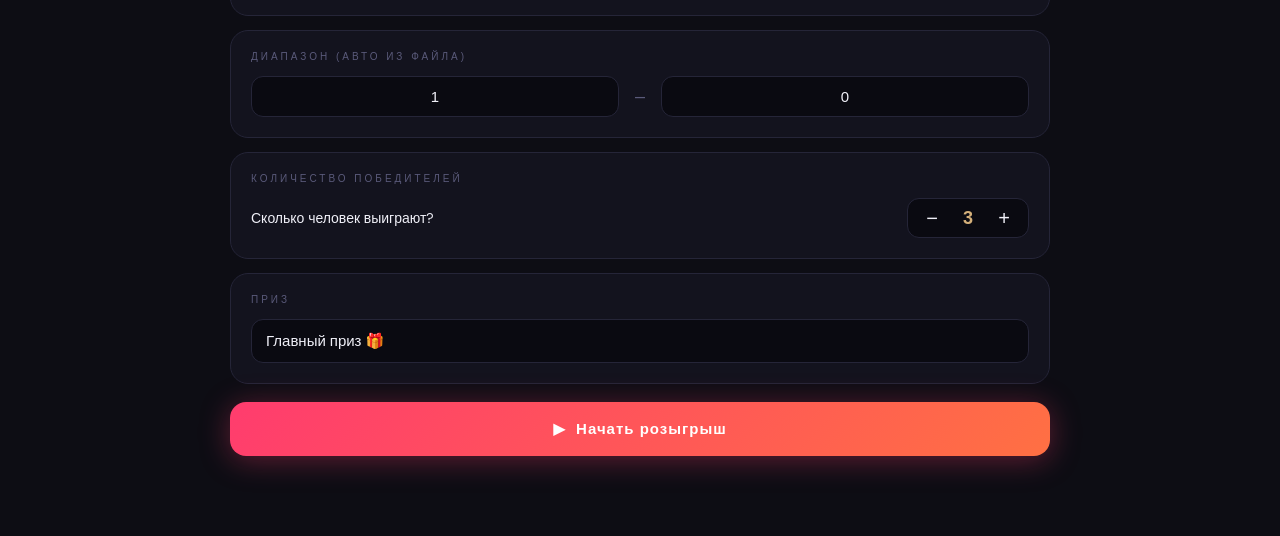
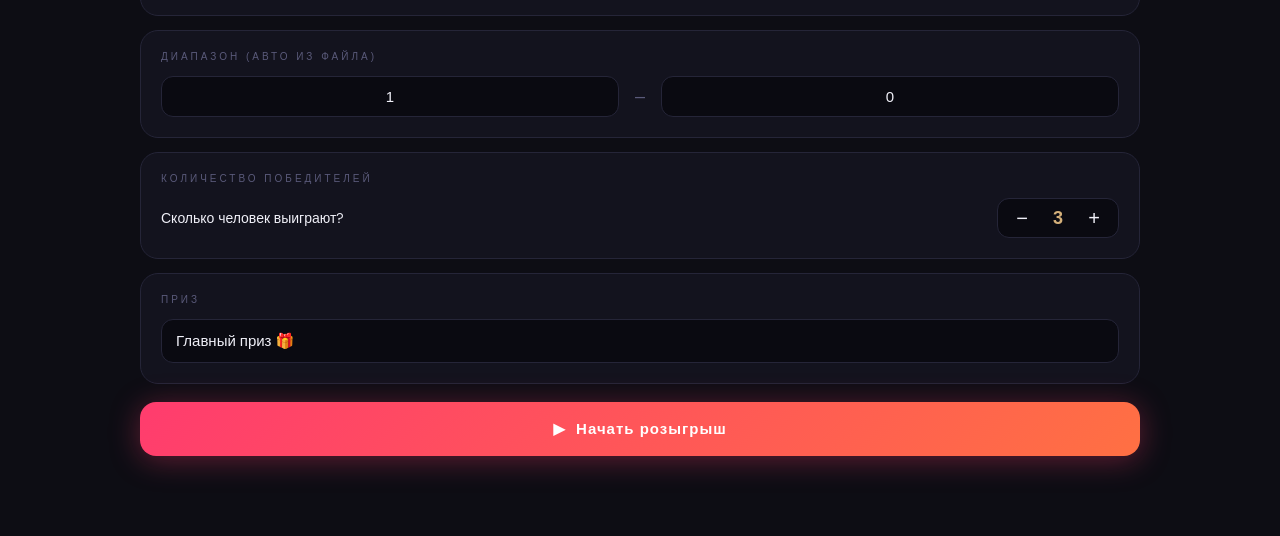
Before and after one commit to georggeorg172004-cloud/marafon_day1, a plain HTML site: page prizeindex.html in a window 1280 px wide. Shown: the part 312-848 px from the top of the page. Drawn offline with Linux system fonts and the light colour scheme; a web font is replaced by a local one.

Commit message:
prizeindex.html

```diff
--- a/prizeindex.html
+++ b/prizeindex.html
@@ -34,7 +34,7 @@
     pointer-events: none;
   }
 
-  .container { max-width: 820px; margin: 0 auto; position: relative; }
+  .container { max-width: 1000px; margin: 0 auto; position: relative; }
 
   h1 {
     font-family: 'Unbounded', sans-serif;
```
